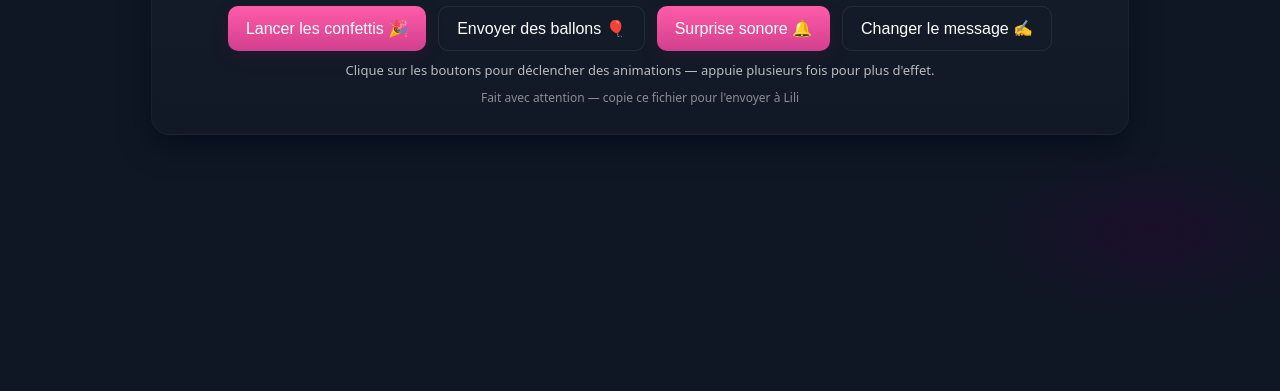
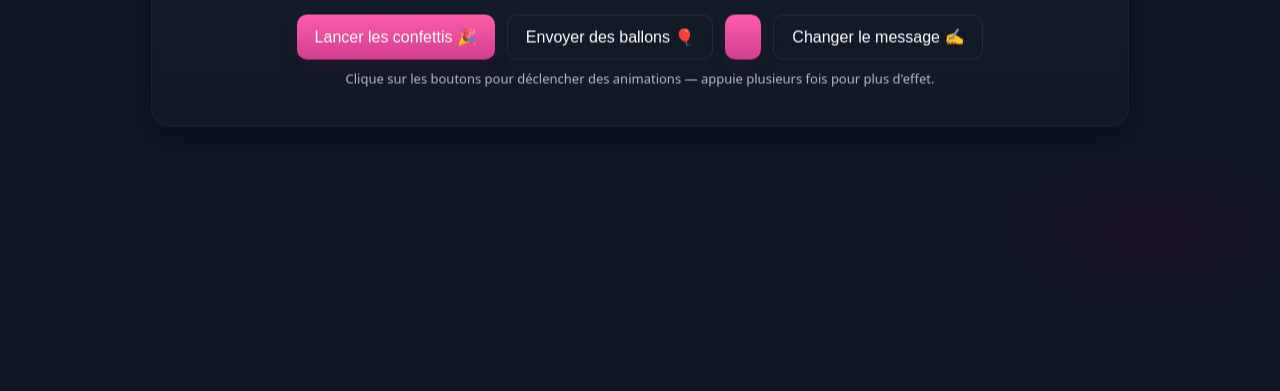
Before and after one commit to Rphbnt/Anniv-lili, a plain HTML site: page index.html in a window 1280 px wide. Shown: the part 409-800 px from the top of the page. Drawn offline with Linux system fonts and the light colour scheme.

Commit message:
Update index.html

```diff
--- a/index.html
+++ b/index.html
@@ -109,12 +109,12 @@
     <div class="controls">
       <button id="btnConfetti">Lancer les confettis 🎉</button>
       <button id="btnBalloons" class="btn-ghost">Envoyer des ballons 🎈</button>
-      <button id="btnSurprise">Surprise sonore 🔔</button>
+      <button id="btnSurprise"></button>
       <button id="btnToggleText" class="btn-ghost">Changer le message ✍️</button>
     </div>
 
     <div class="hint">Clique sur les boutons pour déclencher des animations — appuie plusieurs fois pour plus d'effet.</div>
-    <div class="credit">Fait avec attention — copie ce fichier pour l'envoyer à Lili</div>
+    <div class="credit"></div>
   </main>
 
   <script>
```
